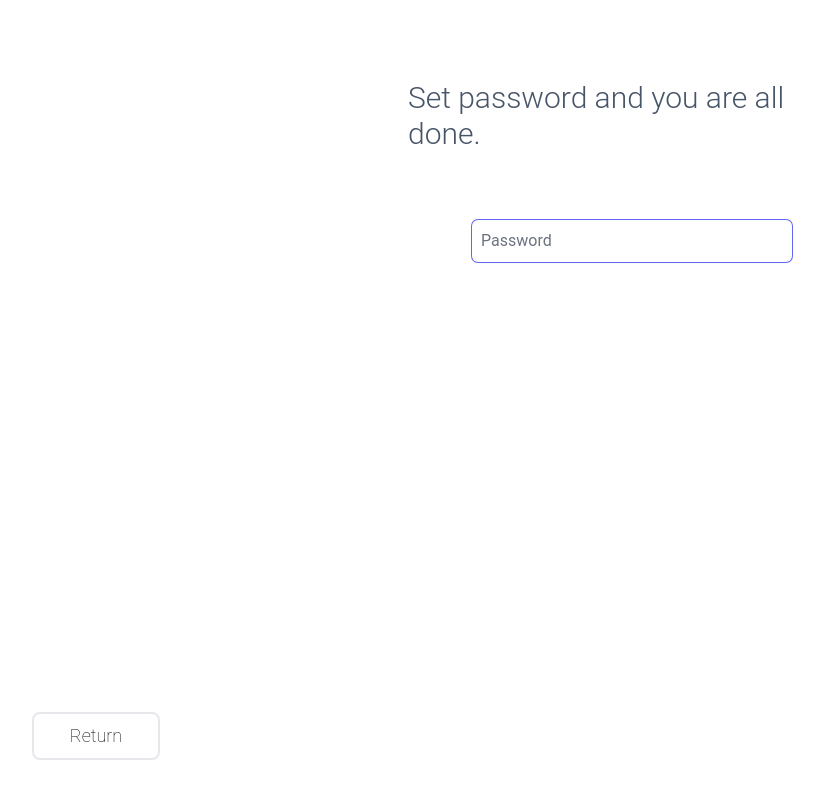
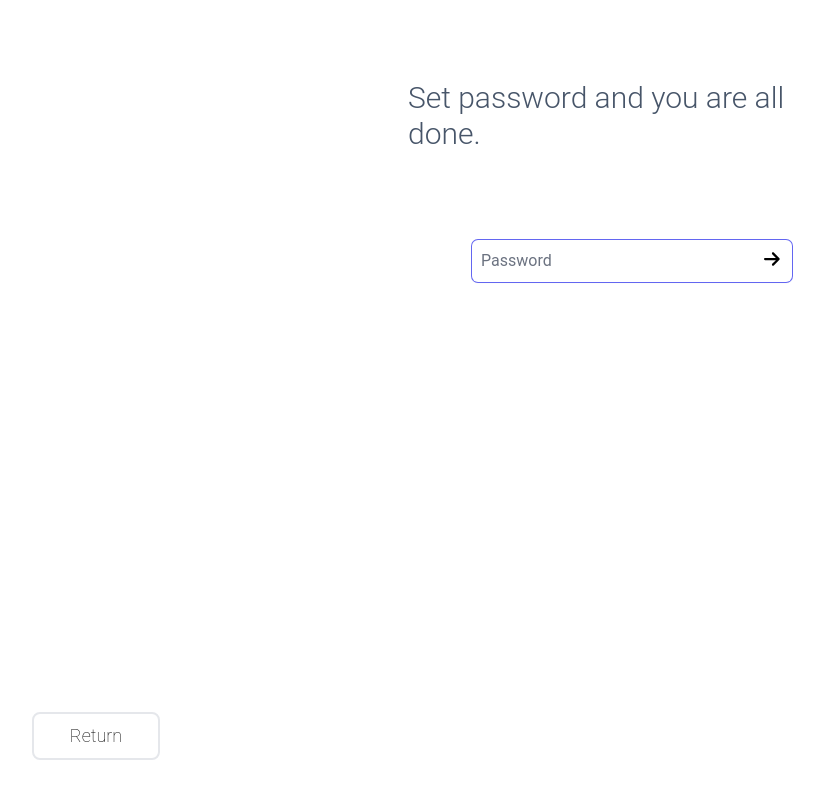
Before and after one commit to mSharifHub/e-commerce, a React (Create React App) app: page /api/credentials/check-email/register in a window 1280 px wide. Shown: the whole page, without its empty margins (8-832 px from the left). Built offline with nearby package versions, Linux system fonts and the light colour scheme.

Commit message:
implemented temporary place folder on submit

```diff
--- a/src/components/pages/SignInAndSignOut/Register.jsx
+++ b/src/components/pages/SignInAndSignOut/Register.jsx
@@ -1,3 +1,4 @@
+/* eslint-disable jsx-a11y/control-has-associated-label */
 /* eslint-disable jsx-a11y/mouse-events-have-key-events */
 /* eslint-disable react/self-closing-comp */
 /* eslint-disable jsx-a11y/label-has-for */
@@ -5,6 +6,8 @@
 
 import React, { useState, useRef, useEffect } from "react";
 import { Link, useNavigate } from "react-router-dom";
+import { FontAwesomeIcon } from "@fortawesome/react-fontawesome";
+import { faArrowRight } from "@fortawesome/free-solid-svg-icons";
 import { useUser } from "../../../providers/contexts/userContext";
 
 export default function Register() {
@@ -17,6 +20,8 @@ export default function Register() {
     upperCase: "",
     specialChr: " ",
   });
+
+  const MAX_LEN = 16;
 
   const { dispatch } = useUser();
   const navigate = useNavigate();
@@ -68,9 +73,10 @@ export default function Register() {
     setValid(regex.test(input));
   };
 
-  // Handle submit password
-  useEffect(() => {
+  const handleOnSubmit = (e) => {
+    e.preventDefault();
     if (touched && valid) {
+      console.log("submitted");
       setTimeout(() => {
         setPassword("");
         setTouched(false);
@@ -84,7 +90,7 @@ export default function Register() {
         });
       }, 3000);
     }
-  }, [touched, valid, setPassword, setTouched, setValid, setvalidationMessage]);
+  };
 
   const label = touched && !valid ? "Required" : "Password";
 
@@ -94,14 +100,12 @@ export default function Register() {
         Set password and you are all done.
       </div>
       <form
-        type="submit"
-        className=" max-w-full mx-auto mt-[4rem] space-y-5 signInSignOutslideIn "
-        onSubmit={(e) => e.preventDefault()}
+        className="max-w-full mx-auto mt-[4rem] space-y-5 signInSignOutslideIn"
+        onSubmit={(e) => handleOnSubmit(e)}
       >
-        <div className="relative">
         {(mouseOver || (touched && !valid)) && (
           <span
-              className={`absolute -top-2  -translate-y-1/8  left-4 font-thing z-4 bg-white transition-all duration-100 ease-in-out tracking-[0.25em] ${
+            className={`absolute bottom-8  left-4 font-thing z-4 bg-white transition-all duration-100 ease-in-out tracking-[0.25em] z-20 ${
               touched && !valid ? "text-red-500" : "text-gray-700"
             }`}
           >
@@ -111,8 +115,9 @@ export default function Register() {
 
         <label
           htmlFor="password"
-            className="text-md font-medium  text-gray-700 capitalize "
+          className=" relative text-md font-medium  text-gray-700 capitalize "
         />
+        <div className="relative w-[20rem]">
           <input
             ref={passwordRef}
             type="password"
@@ -122,13 +127,21 @@ export default function Register() {
             onMouseLeave={handleOnMouseLeave}
             onChange={handlePasswordChange}
             value={password}
+            maxLength={MAX_LEN}
             required
             placeholder={!mouseOver ? "Password" : ""}
-            className={`mt-1 p-2 w-[20rem] border rounded-md shadow-sm focus:outline-none  ${
+            className={` mt-1 p-2 w-[20rem] border rounded-md shadow-sm focus:outline-none  ${
               touched && !valid ? "focus:ring-red-500" : "focus:ring-indigo-500"
             } focus:border-transparent`}
           />
+          <button
+            type="submit"
+            className="absolute inset-y-0 right-0 w-10 h-full flex  justify-center items-center text-lg  transition-transform duration-75 hover:text-2xl"
+          >
+            <FontAwesomeIcon icon={faArrowRight} />
+          </button>
         </div>
+
         {/* message display */}
         <div className="absolute">
           {password.length >= 2 && (
@@ -160,12 +173,18 @@ export default function Register() {
               </div>
             </>
           )}
+
+          {MAX_LEN === password.length && (
+            <div className="text-red-500">
+              Password can not be more than {MAX_LEN} characters
+            </div>
+          )}
         </div>
       </form>
       <Link to="/">
         <button
           type="button"
-          className="absolute  bottom-10 left-10 justify-center items-center w-[8rem] h-[3rem] mt-4 text-black border-2 rounded-lg text-lg font-thin  capitalize transition-all duration-100 ease-out  cursor-pointer hover:scale-110"
+          className="absolute bottom-10 left-10 justify-center items-center w-[8rem] h-[3rem] mt-4 text-black border-2 rounded-lg text-lg font-thin  capitalize transition-all duration-100 ease-out  cursor-pointer hover:scale-110"
         >
           return
         </button>
```
Lines whose indentation alone changed are shown as unchanged.
